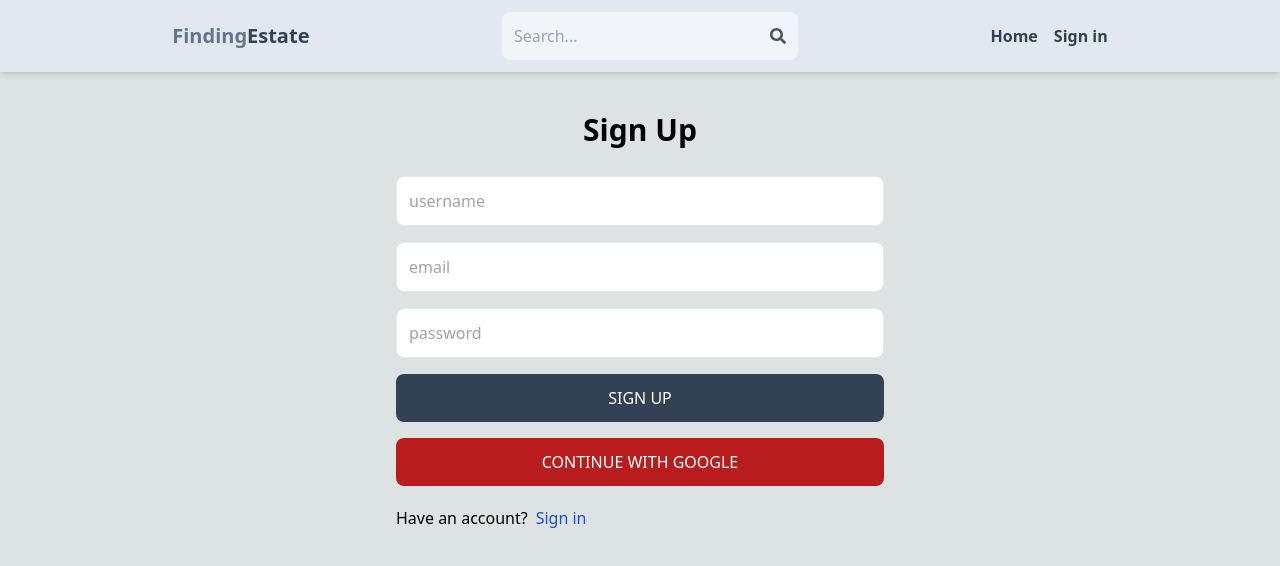
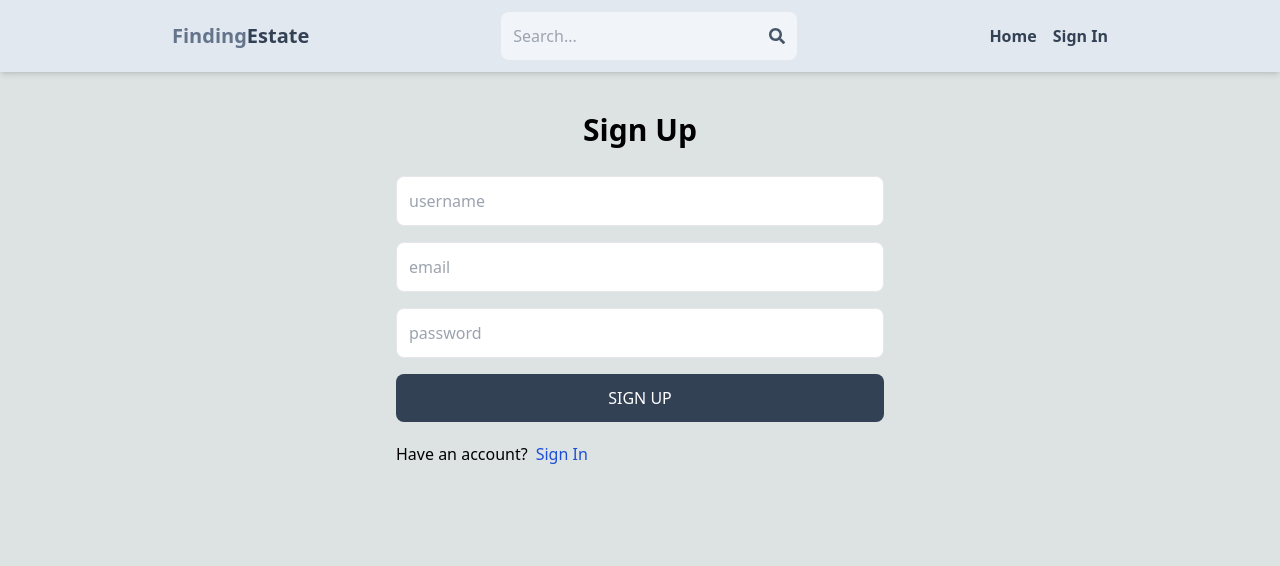
Before and after one commit to danurag1906/mern-estate, a React (Vite) app in the folder client/: page /sign-up in a window 1280 px wide. Shown: the top 566 px of the page. Built offline with nearby package versions, Linux system fonts and the light colour scheme; no server answers.

Commit message:
removed clg and OAuth

```diff
--- a/client/src/components/Header.jsx
+++ b/client/src/components/Header.jsx
@@ -68,7 +68,7 @@ export default function Header() {
               />
             ) : (
               <li className="hidden font-bold sm:inline text-slate-700 hover:underline cursor-pointer">
-                Sign in
+                Sign In
               </li>
             )}
           </Link>
--- a/client/src/components/OAuth.jsx
+++ b/client/src/components/OAuth.jsx
@@ -28,7 +28,7 @@ export default function OAuth() {
         }),
       });
       const data = await res.json();
-      //   console.log(data);
+      // console.log(data);
       dispatch(signInSuccess(data));
       navigate("/");
     } catch (error) {
--- a/client/src/pages/CreateListing.jsx
+++ b/client/src/pages/CreateListing.jsx
@@ -13,6 +13,7 @@ import { useNavigate } from "react-router-dom";
 export default function CreateListing() {
   const [files, setFiles] = useState([]);
   const { currentUser } = useSelector((state) => state.user);
+  console.log(currentUser._id);
   const navigate = useNavigate();
   const [formData, setFormData] = useState({
     imageUrls: [],
@@ -35,7 +36,7 @@ export default function CreateListing() {
   const [uploadingImage, setUploadingImage] = useState(false);
   const [error, setError] = useState(false);
   const [loadingSubmit, setLoadingSubmit] = useState(false);
-  console.log(formData);
+  // console.log(formData);
 
   const handleImageUpload = (e) => {
     if (files.length > 0 && files.length + formData.imageUrls.length < 6) {
@@ -79,7 +80,7 @@ export default function CreateListing() {
         (snapshot) => {
           const progress =
             (snapshot.bytesTransferred / snapshot.totalBytes) * 100;
-          console.log(`upload is ${progress}% done`);
+          // console.log(`upload is ${progress}% done`);
         },
         //if there is an error reject the promise
         (error) => {
--- a/client/src/pages/Home.jsx
+++ b/client/src/pages/Home.jsx
@@ -12,7 +12,7 @@ export default function Home() {
   const [rentListings, setRentListings] = useState([]);
   const [appartmentListings, setAppartmentListings] = useState([]);
   SwiperCore.use([Navigation]);
-  console.log(appartmentListings);
+  // console.log(appartmentListings);
   // console.log(offerListings + "offer");
 
   useEffect(() => {
--- a/client/src/pages/Profile.jsx
+++ b/client/src/pages/Profile.jsx
@@ -135,7 +135,7 @@ export default function Profile() {
       setShowListingsError(false);
       const res = await fetch(`/api/user/listings/${currentUser._id}`);
       const data = await res.json();
-      console.log(data);
+      // console.log(data);
       if (data.success === false) {
         setShowListingsError(ture);
         return;
--- a/client/src/pages/Search.jsx
+++ b/client/src/pages/Search.jsx
@@ -22,7 +22,7 @@ export default function Search() {
   const [listings, setListings] = useState([]);
   const [showMore, setShowMore] = useState(false);
 
-  console.log(listings);
+  // console.log(listings);
 
   useEffect(() => {
     const urlParams = new URLSearchParams(location.search);
@@ -118,7 +118,7 @@ export default function Search() {
     }
   };
 
-  console.log(filterOptions);
+  // console.log(filterOptions);
 
   const handleSubmit = (e) => {
     e.preventDefault();
--- a/client/src/pages/SignIn.jsx
+++ b/client/src/pages/SignIn.jsx
@@ -46,7 +46,7 @@ export default function SignIn() {
       }
       dispatch(signInSuccess(data));
       navigate("/");
-      console.log(data);
+      // console.log(data);
     } catch (error) {
       //catch the error on client or browser side
       dispatch(signInFailure(error.message));
@@ -77,7 +77,7 @@ export default function SignIn() {
         >
           {loading ? "Loading..." : "SIGN IN"}
         </button>
-        <OAuth />
+        {/* <OAuth /> */}
       </form>
       <div className="flex gap-2 mt-5">
         <p>Dont have an account?</p>
--- a/client/src/pages/SignUp.jsx
+++ b/client/src/pages/SignUp.jsx
@@ -42,7 +42,7 @@ export default function SignUp() {
       setError(null);
       setLoading(false);
       navigate("/sign-in");
-      console.log(data);
+      // console.log(data);
     } catch (error) {
       //catch the error on client or browser side
       setError(error.message);
@@ -81,12 +81,12 @@ export default function SignUp() {
         >
           {loading ? "Loading..." : "SIGN UP"}
         </button>
-        <OAuth />
+        {/* <OAuth /> */}
       </form>
       <div className="flex gap-2 mt-5">
         <p>Have an account?</p>
         <Link to={"/sign-in"}>
-          <span className="text-blue-700">Sign in</span>
+          <span className="text-blue-700">Sign In</span>
         </Link>
       </div>
       {error && <p className="text-red-500 mt-5">{error}</p>}
--- a/client/src/pages/UpdateListing.jsx
+++ b/client/src/pages/UpdateListing.jsx
@@ -54,7 +54,7 @@ export default function UpdateListing() {
     fetchListing(); //to acheive async behaviour we are calling this function inside useEffect
   }, []);
 
-  console.log(formData);
+  // console.log(formData);
 
   const handleImageUpload = (e) => {
     if (files.length > 0 && files.length + formData.imageUrls.length < 6) {
@@ -98,7 +98,7 @@ export default function UpdateListing() {
         (snapshot) => {
           const progress =
             (snapshot.bytesTransferred / snapshot.totalBytes) * 100;
-          console.log(`upload is ${progress}% done`);
+          // console.log(`upload is ${progress}% done`);
         },
         //if there is an error reject the promise
         (error) => {
--- a/package.json
+++ b/package.json
@@ -6,7 +6,8 @@
   "type": "module",
   "scripts": {
     "dev": "nodemon api/index.js",
-    "start": "node api/index.js"
+    "start": "node api/index.js",
+    "build":"npm install && npm install --prefix client && npm run build --prefix client"
   },
   "keywords": [],
   "author": "",
```
